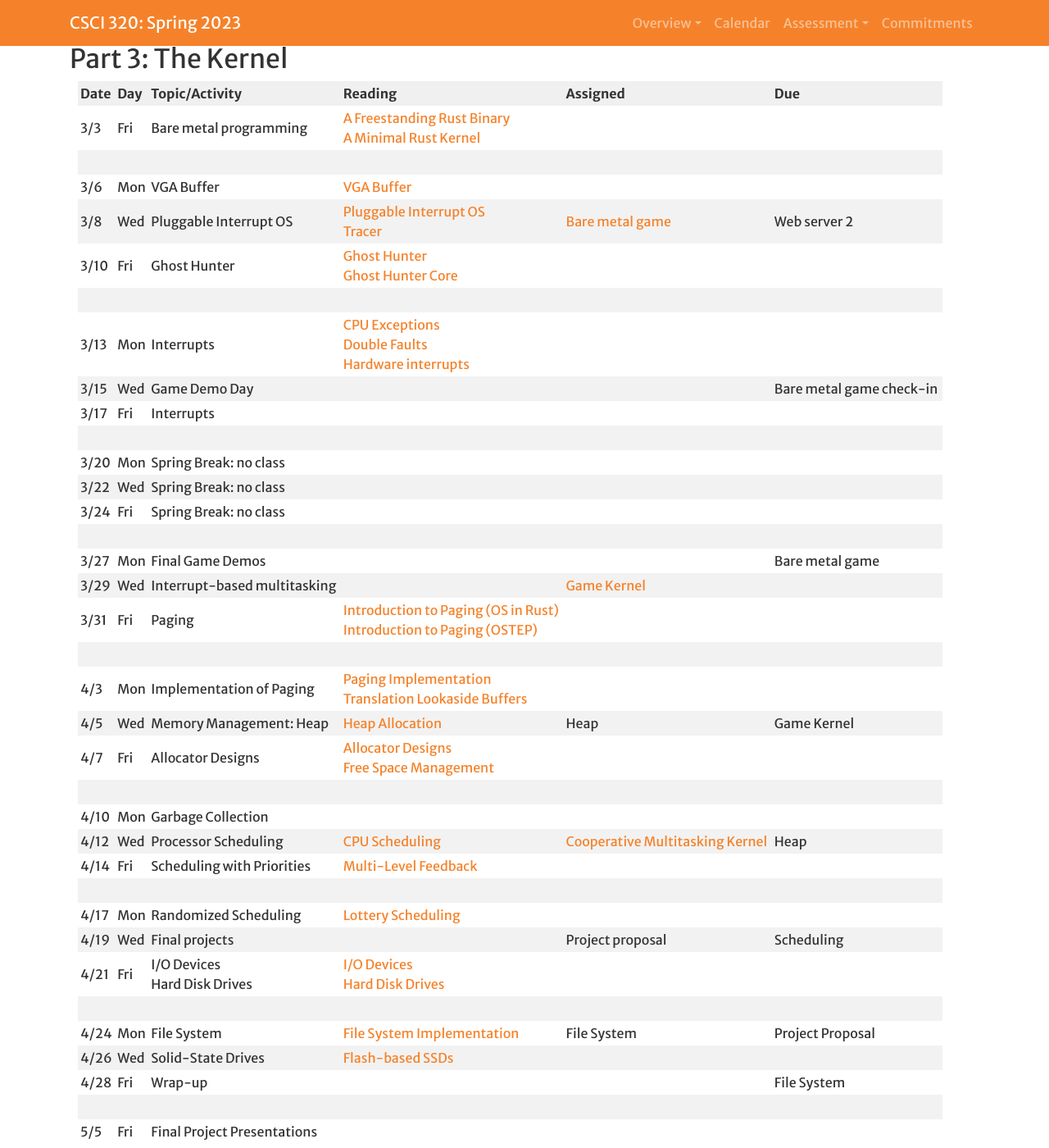
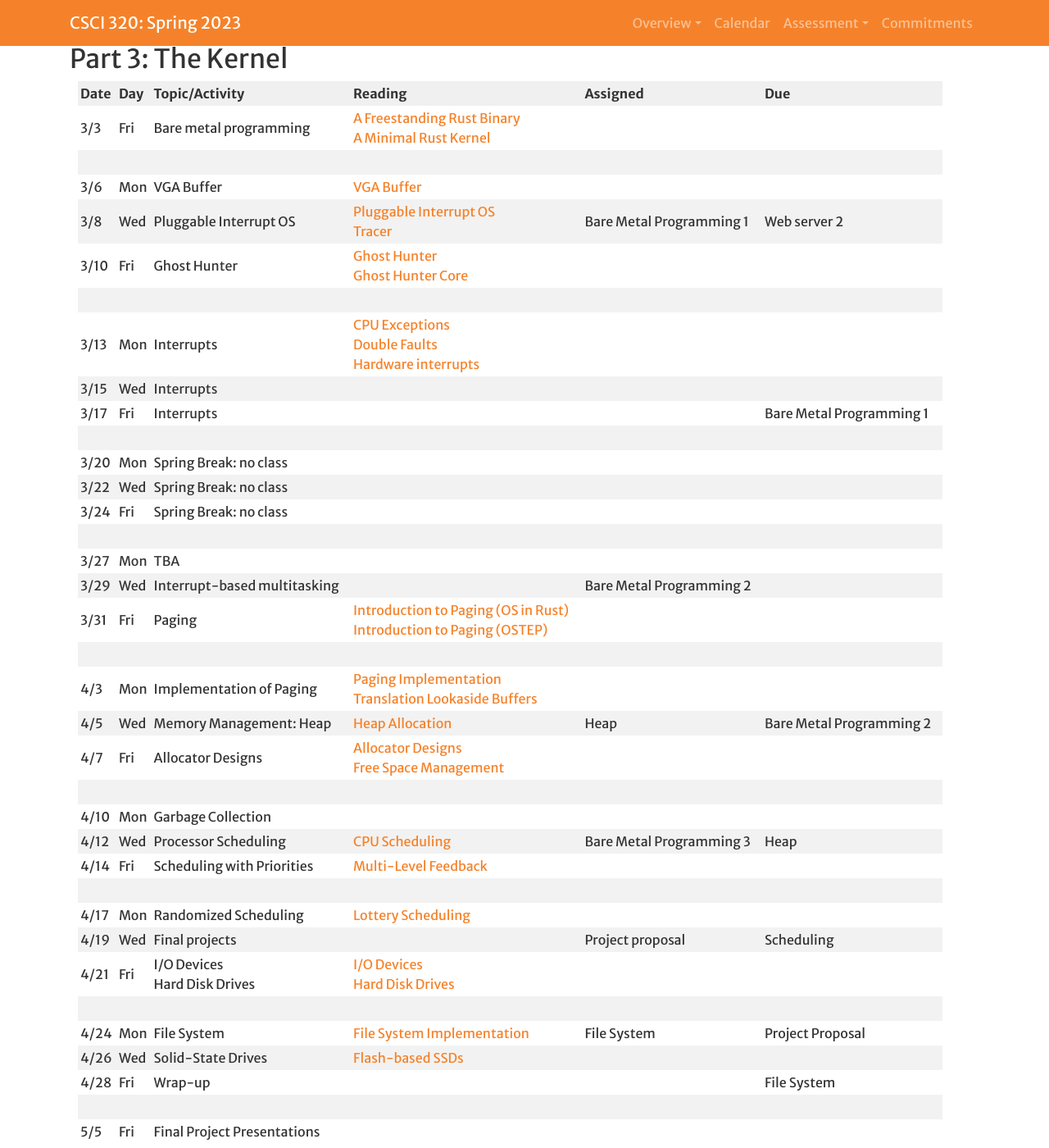
Before and after one commit to Hendrix-CS/csci320, a Jekyll site: the page built from index.md, in a window 1280 px wide and 1400 px high, scrolled down 2640 px. Shown: the whole window at 82% size. Built offline with Jekyll 4.4.1, drawn with Linux system fonts in a browser that asks for light colours; a script that is not in the unit is left out; our own code applies the rules of GitHub Pages for plain Markdown files.

Commit message:
Abstracted Bare Metal Assignments

```diff
--- a/index.md
+++ b/index.md
@@ -74,27 +74,27 @@ Upon completing this course, our goal is for you to be able to:
 | 3/3 | Fri | Bare metal programming | [A Freestanding Rust Binary](https://os.phil-opp.com/freestanding-rust-binary/)<br>[A Minimal Rust Kernel](https://os.phil-opp.com/minimal-rust-kernel/) |  |  |
 |     |
 | 3/6 | Mon | VGA Buffer | [VGA Buffer](https://os.phil-opp.com/vga-text-mode/) |  |  |
-| 3/8 | Wed | Pluggable Interrupt OS | [Pluggable Interrupt OS](https://crates.io/crates/pluggable_interrupt_os)<br>[Tracer](https://github.com/gjf2a/bare_metal_tracer) | [Bare metal game]({{site.baseurl}}/projects/baremetalgame) | Web server 2 |
+| 3/8 | Wed | Pluggable Interrupt OS | [Pluggable Interrupt OS](https://crates.io/crates/pluggable_interrupt_os)<br>[Tracer](https://github.com/gjf2a/bare_metal_tracer) | <!--[Bare metal game]({{site.baseurl}}/projects/baremetalgame)-->Bare Metal Programming 1 | Web server 2 |
 | 3/10 | Fri | Ghost Hunter | [Ghost Hunter](https://github.com/gjf2a/ghost_hunter)<br>[Ghost Hunter Core](https://github.com/gjf2a/ghost_hunter_core) |  |  |
 |      |
 | 3/13 | Mon | Interrupts | [CPU Exceptions](https://os.phil-opp.com/cpu-exceptions/)<br>[Double Faults](https://os.phil-opp.com/double-fault-exceptions/)<br>[Hardware interrupts](https://os.phil-opp.com/hardware-interrupts/) |  |  |
-| 3/15 | Wed | Game Demo Day |  |  | Bare metal game check-in |
-| 3/17 | Fri | Interrupts |  |  |  |
+| 3/15 | Wed | Interrupts |  |  |  |
+| 3/17 | Fri | Interrupts |  |  | Bare Metal Programming 1 |
 |      |
 | 3/20 | Mon | Spring Break: no class |  |  |  |
 | 3/22 | Wed | Spring Break: no class |  |  |  |
 | 3/24 | Fri | Spring Break: no class |  |  |  |
 |      |
-| 3/27 | Mon | Final Game Demos |  |  | Bare metal game |
-| 3/29 | Wed | Interrupt-based multitasking |  | [Game Kernel]({{site.baseurl}}/projects/game_kernel) |  |
+| 3/27 | Mon | TBA |  |  | |
+| 3/29 | Wed | Interrupt-based multitasking |  | <!--[Game Kernel]({{site.baseurl}}/projects/game_kernel)-->Bare Metal Programming 2 |  |
 | 3/31 | Fri | Paging | [Introduction to Paging (OS in Rust)](https://os.phil-opp.com/paging-introduction/)<br>[Introduction to Paging (OSTEP)](http://pages.cs.wisc.edu/~remzi/OSTEP/vm-paging.pdf) |  |  |
 |      |
 | 4/3 | Mon | Implementation of Paging | [Paging Implementation](https://os.phil-opp.com/paging-implementation/)<br>[Translation Lookaside Buffers](http://pages.cs.wisc.edu/~remzi/OSTEP/vm-tlbs.pdf) |  |  |
-| 4/5 | Wed | Memory Management: Heap | [Heap Allocation](https://os.phil-opp.com/heap-allocation/) | Heap | Game Kernel |
+| 4/5 | Wed | Memory Management: Heap | [Heap Allocation](https://os.phil-opp.com/heap-allocation/) | Heap | Bare Metal Programming 2 |
 | 4/7 | Fri | Allocator Designs | [Allocator Designs](https://os.phil-opp.com/allocator-designs/)<br>[Free Space Management](http://pages.cs.wisc.edu/~remzi/OSTEP/vm-freespace.pdf) |  |  |
 |     |
 | 4/10 | Mon | Garbage Collection |  |  |  |
-| 4/12 | Wed | Processor Scheduling | [CPU Scheduling](http://pages.cs.wisc.edu/~remzi/OSTEP/cpu-sched.pdf) | [Cooperative Multitasking Kernel]({{site.baseurl}}/projects/coop_os) | Heap |
+| 4/12 | Wed | Processor Scheduling | [CPU Scheduling](http://pages.cs.wisc.edu/~remzi/OSTEP/cpu-sched.pdf) | <!--[Cooperative Multitasking Kernel]({{site.baseurl}}/projects/coop_os)-->Bare Metal Programming 3 | Heap |
 | 4/14 | Fri | Scheduling with Priorities | [Multi-Level Feedback](http://pages.cs.wisc.edu/~remzi/OSTEP/cpu-sched-mlfq.pdf) |  |  |
 |      |
 | 4/17 | Mon | Randomized Scheduling | [Lottery Scheduling](http://pages.cs.wisc.edu/~remzi/OSTEP/cpu-sched-lottery.pdf) |  |  |
```
